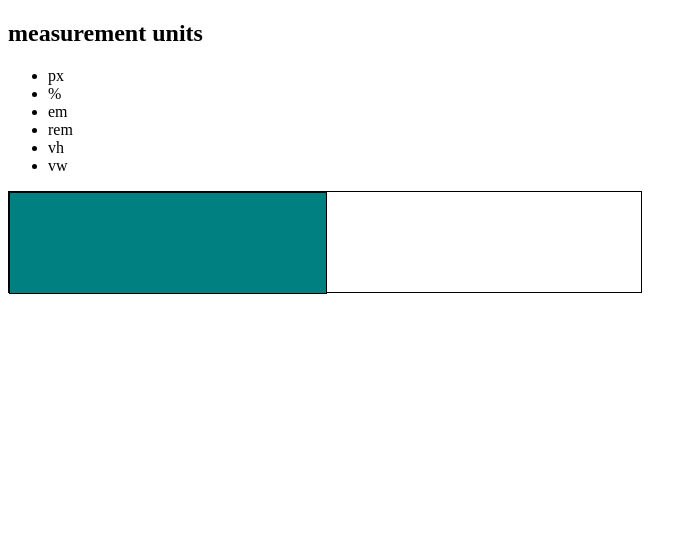
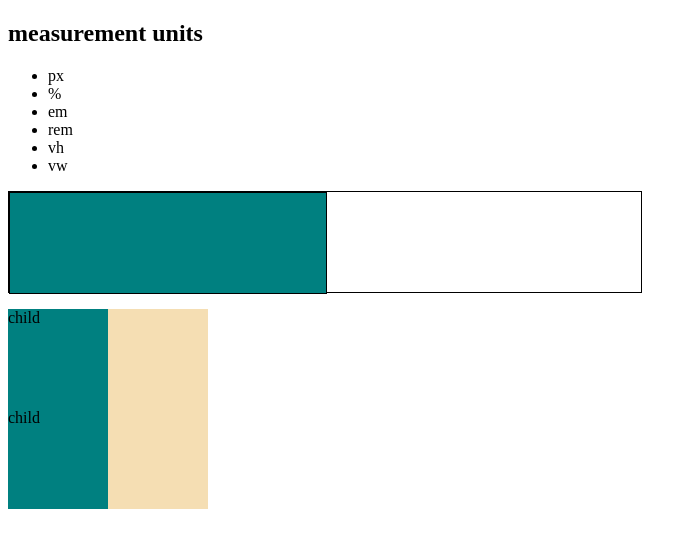
Before and after one commit to sagartmg2/baisakh-2, a plain HTML site: page measurement-units.html in a window 1280 px wide. Shown: the whole page, without its empty margins (0-697 px from the left). Drawn offline with Linux system fonts and the light colour scheme.

Commit message:
measurment units

```diff
--- a/measurement-units.html
+++ b/measurement-units.html
@@ -13,9 +13,34 @@
             width: 100px;
             width: 50%;
         }
-        .inner-box{
+
+        .inner-box {
             background-color: teal;
         }
+
+        /* .parent{
+            display: none;
+        }
+       .parent.second  {
+            color: red
+        } */
+
+        .parent{
+            margin-top:16px;
+            margin-top:1em;
+            margin-top:1rem;
+            height: 200px;
+            width: 200px ;
+            background-color: cyan;
+            background-color: wheat;
+        }
+
+        .child{
+            background-color: teal;
+            height: 50%;
+            width: 50%;
+        }
+
     </style>
 </head>
 
@@ -23,20 +48,42 @@
 
     <h2>measurement units</h2>
     <ul>
-        <li>px</li>
-        <li>%</li>
+        <li class="first">px</li>
+        <li class="second">%</li>
         <li>em</li>
         <li>rem</li>
         <li>vh</li>
         <li>vw</li>
     </ul>
 
+    <!-- <div class="parent">
+        <div class="child">
+            first parent firstchild
+        </div>
+    </div>
+
+
+    <div class="parent second">
+        <div class="child">
+            second parent ->child
+        </div>
+    </div> -->
+
 
     <div class="box">
         <div class="inner-box box">
         </div>
+    </div>
 
+    <div class="parent">
+        <div class="child">
+            child
+        </div>
+        <div class="child">
+            child
+        </div>
     </div>
+
 
 </body>
 
```
